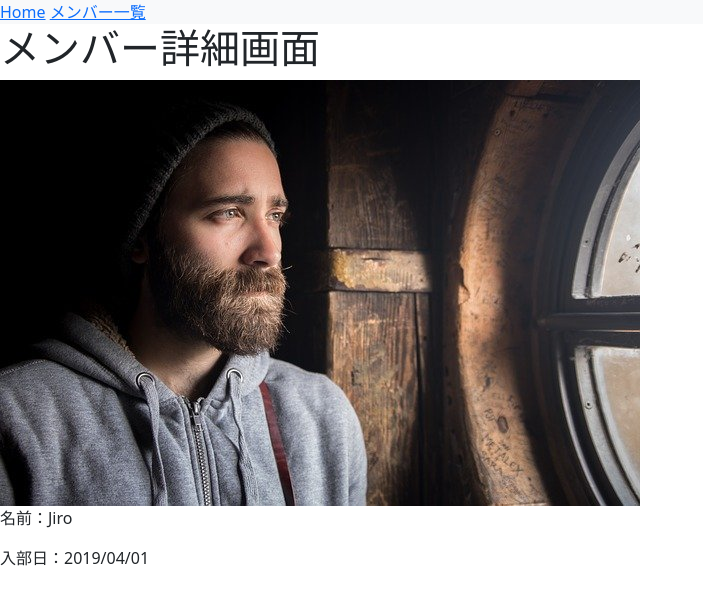
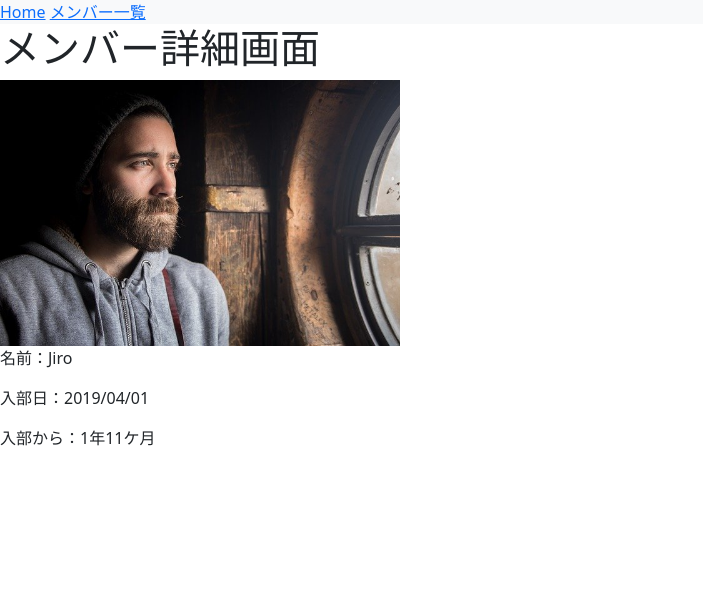
Before and after one commit to okab130/TemplateExam, a Django app: page /app/member/1 in a window 1280 px wide. Shown: the top 605 px of the page, without its empty margins (0-703 px from the left). Run offline with Django 3.2, Linux system fonts and the light colour scheme.

Commit message:
5nd template tags add

```diff
--- /dev/null
+++ b/TemplateApp/templatetags/custom_tags.py
@@ -0,0 +1,15 @@
+from django import template
+from datetime import datetime
+import math
+
+register=template.Library()
+
+@register.filter(name='calcurate_datetime_to_now')
+def calcurate_datetime_to_now(value):
+    join_datetime = datetime.strptime(value,'%Y/%m/%d')
+    now_datetime = datetime.now()
+    diff_datetime = now_datetime - join_datetime
+    diff_days = diff_datetime.days
+    diff_years = math.floor(diff_days / 365)
+    diff_months = math.floor((diff_days - 365 * diff_years) / 30)
+    return f'{diff_years}年{diff_months}ケ月'
--- /dev/null
+++ b/static/css/style.css
@@ -0,0 +1,4 @@
+img{
+    width: 400px;
+
+}
--- a/templates/TemplateApp/base.html
+++ b/templates/TemplateApp/base.html
@@ -6,6 +6,8 @@
     <meta name="viewport" content="width=device-width, initial-scale=1.0">
     <title>{% block title %}Django大学陸上部{%endblock%}</title>
     <link href="https://cdn.jsdelivr.net/npm/bootstrap@5.0.0-beta1/dist/css/bootstrap.min.css" rel="stylesheet" integrity="sha384-giJF6kkoqNQ00vy+HMDP7azOuL0xtbfIcaT9wjKHr8RbDVddVHyTfAAsrekwKmP1" crossorigin="anonymous">
+    {% load static %}
+    <link rel="stylesheet" href="{% static 'css/style.css' %}">
 </head>
 <body>
     <nav class="navber navber-expand-lg nabver-light bg-light">
--- a/templates/TemplateApp/member_detail.html
+++ b/templates/TemplateApp/member_detail.html
@@ -4,8 +4,10 @@
 
 {% block content %}
 {% load static %}
+{% load custom_tags %}
 <h1>メンバー詳細画面</h1>
  <img src="{% static member.picture_path %}">
  <p>名前：{{ member.name }}</p>
  <p>入部日：{{ member.join_at }}</p>
+ <p>入部から：{{ member.join_at | calcurate_datetime_to_now }}</p>
 {%endblock%}
```
Also changed, not shown: TemplateApp/templatetags/__init__.py (added).
